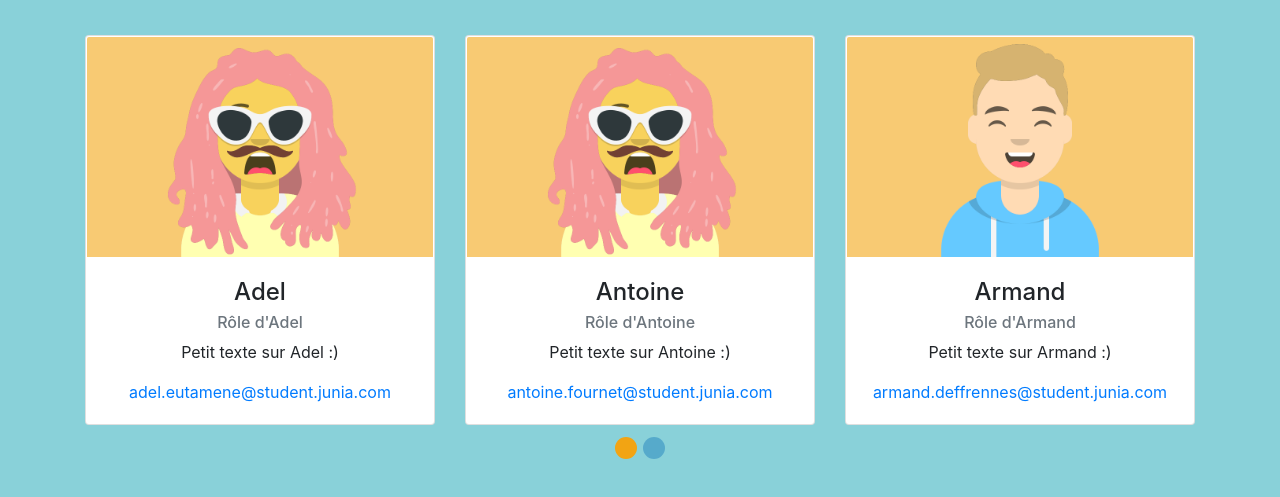
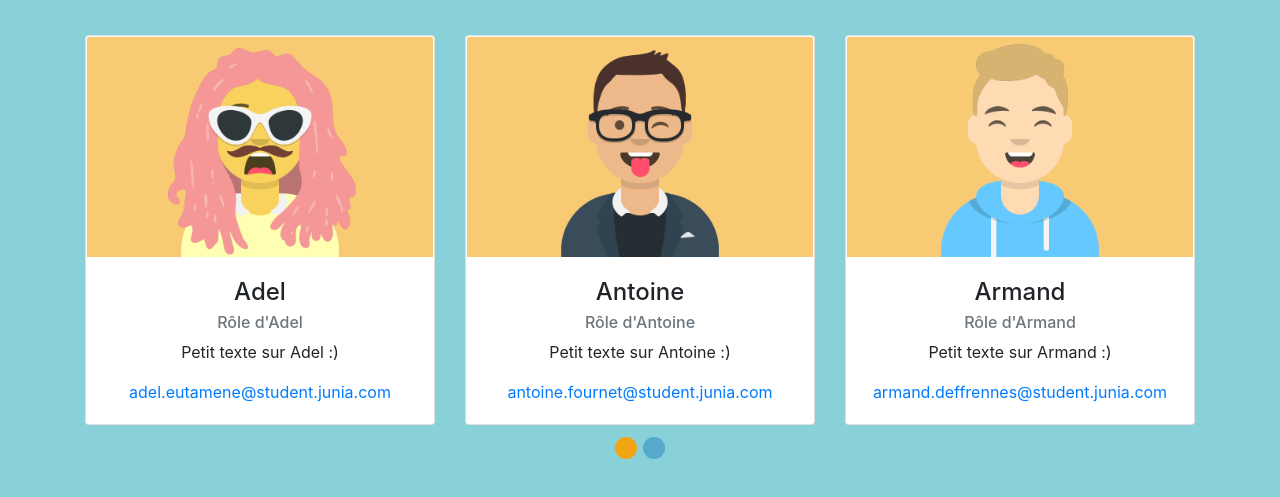
Before and after one commit to corentindessenne/CIRious-Games-2021, a website: page Front/html/aboutUs.html in a window 1280 px wide. Shown: the part 91-588 px from the top of the page. Drawn offline with nearby package versions, Linux system fonts and the light colour scheme.

Commit message:
insert png

```diff
--- a/Front/html/aboutUs.html
+++ b/Front/html/aboutUs.html
@@ -68,7 +68,7 @@
                                 <div class="col-4">
                                     <div class="card">
                                         <div class="image" style="background-color: #f8ca73; margin: 1px; border-top-left-radius: 2px; border-top-right-radius: 2px;">
-                                            <img class="card-img-top" src="../assets/img/aboutUs/random.png" style="align-self: center; height: 60%; width:60%" alt="Antoine">
+                                            <img class="card-img-top" src="../assets/img/aboutUs/antoine.png" style="align-self: center; height: 60%; width:60%" alt="Antoine">
                                         </div>
                                         <div class="card-body">
                                             <h4 class="card-title">Antoine</h4>
```
